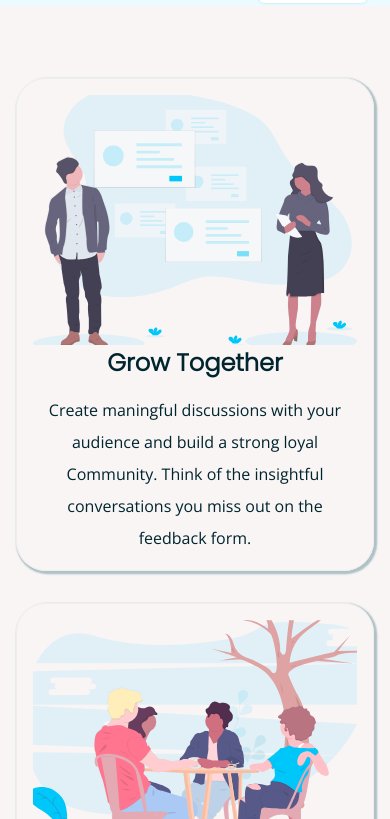
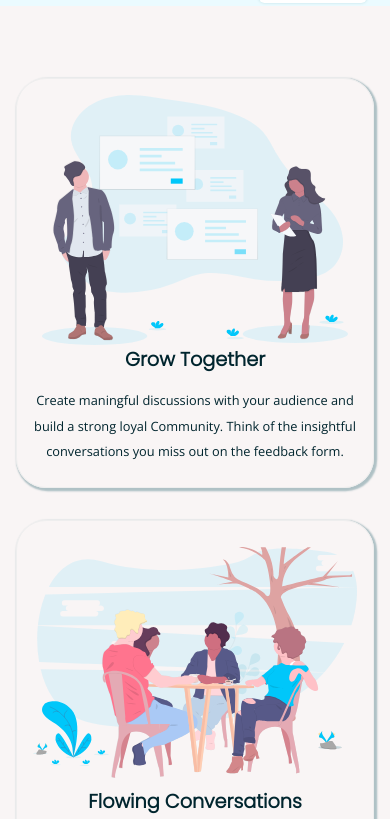
Before and after one commit to berryboylb/berryboylb.github.io, a plain HTML site: page index.html in a window 390 px wide. Shown: the part 658-1477 px from the top of the page. Drawn offline with nearby package versions, Linux system fonts and the light colour scheme.

Commit message:
feat: landing page

```diff
--- a/style.css
+++ b/style.css
@@ -304,8 +304,12 @@ footer {
   .Card .inner {
     margin: 2rem;
   }
+
+  .Card .content h1 {
+    font-size: 1.2rem;
+  }
   .Card .content p {
-    font-size: 1rem;
+    font-size: .8rem;
   }
   .footerContent {
     flex-direction: column;
@@ -420,7 +424,7 @@ footer {
   }
 
   .Card .img-con img {
-   object-fit: cover;
+   object-fit: contain;
   }
 
 
```
